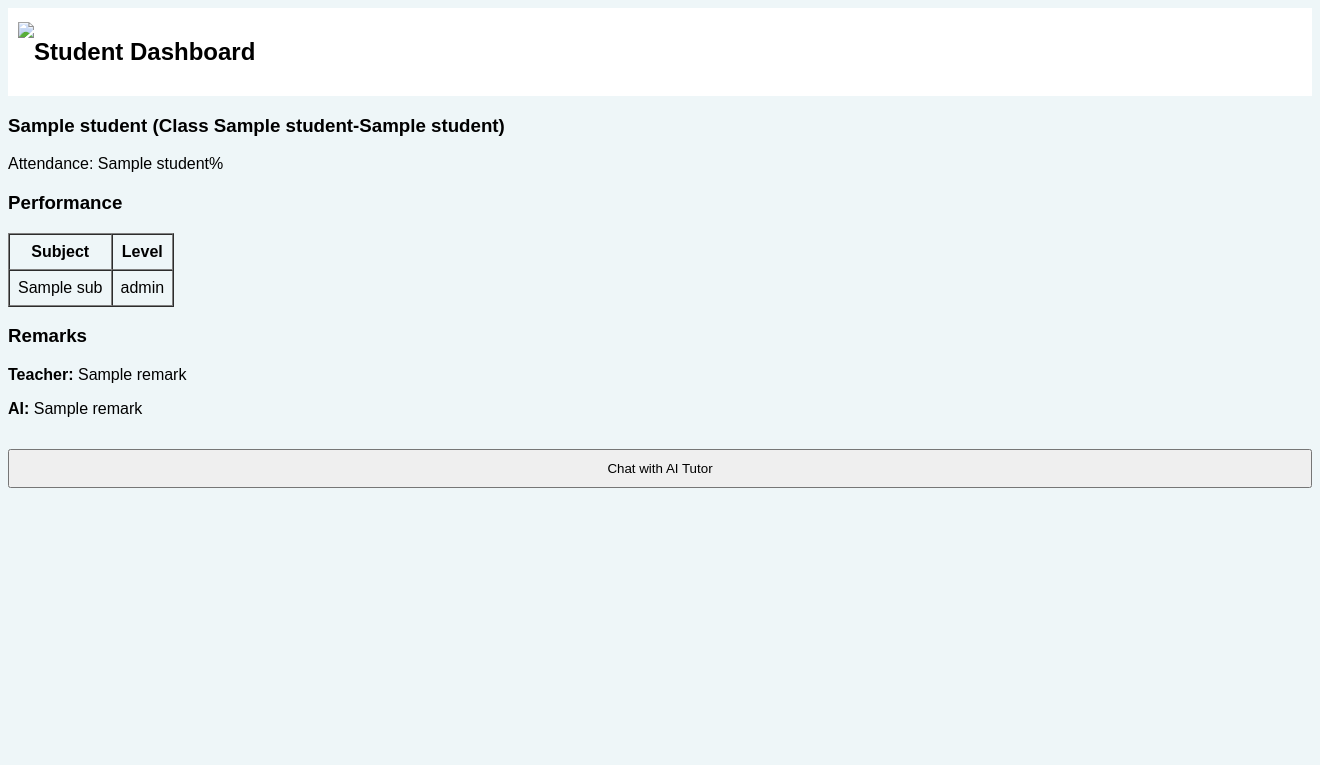
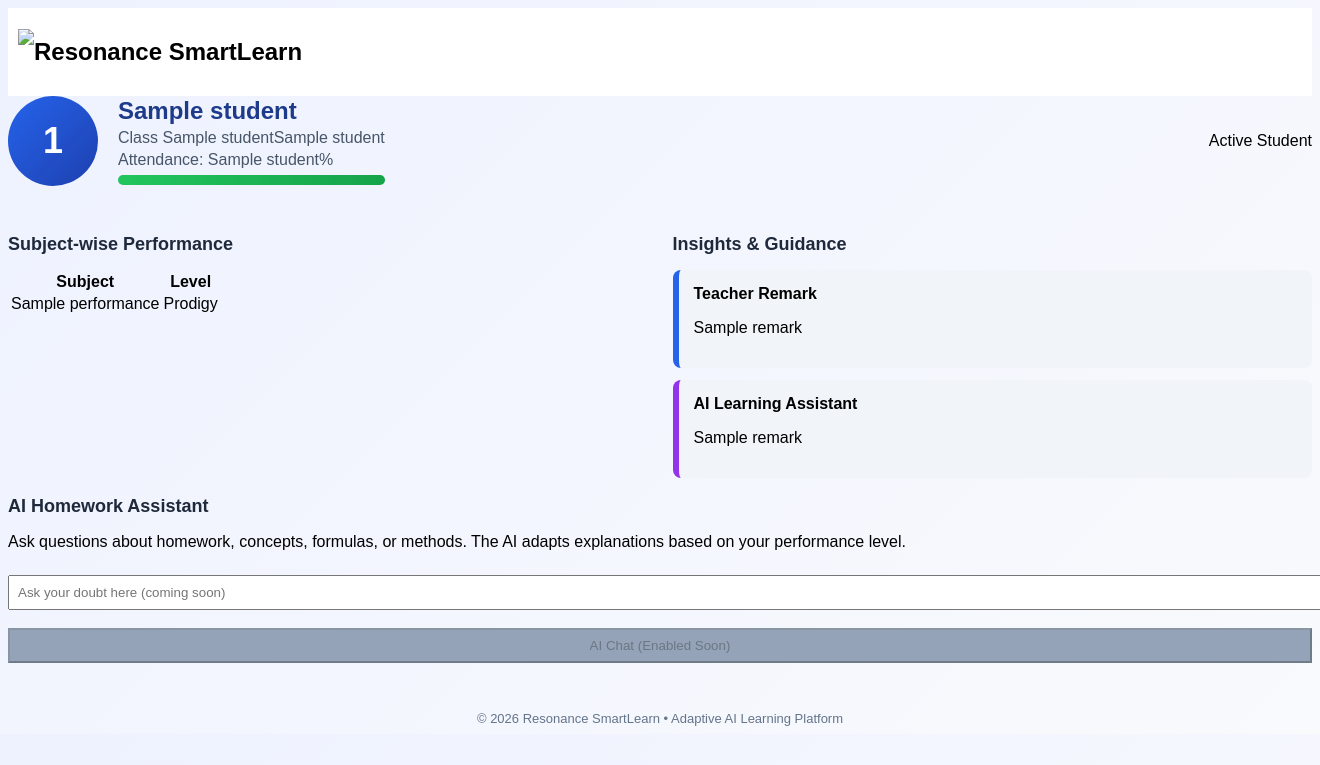
Before and after one commit to showrya-s/resonance_smartlearn_portal, a Flask app: template templates/student_dashboard.html in a window 1320 px wide; the page is wider, and only the part inside the window is pictured. Shown: the top 765 px of that part. Run offline with Flask 3, Linux system fonts and the light colour scheme; the template is opened without the code that fills it: most values are stand-ins (such as "Sample title", 1, 10 or a date in 2020).

Commit message:
Update student_dashboard.html

```diff
--- a/templates/student_dashboard.html
+++ b/templates/student_dashboard.html
@@ -1,42 +1,195 @@
 <!DOCTYPE html>
-<html>
+<html lang="en">
 <head>
-    <title>Student Dashboard</title>
+    <meta charset="UTF-8">
+    <title>Student Dashboard | Resonance SmartLearn</title>
     <link rel="stylesheet" href="/static/style.css">
+
+    <style>
+        body {
+            background: linear-gradient(135deg, #eef2ff, #f8fafc);
+        }
+
+        .dashboard-header {
+            display: flex;
+            justify-content: space-between;
+            align-items: center;
+            margin-bottom: 30px;
+        }
+
+        .student-card {
+            display: flex;
+            gap: 20px;
+            align-items: center;
+        }
+
+        .student-avatar {
+            width: 90px;
+            height: 90px;
+            border-radius: 50%;
+            background: linear-gradient(135deg, #2563eb, #1e40af);
+            color: white;
+            display: flex;
+            align-items: center;
+            justify-content: center;
+            font-size: 36px;
+            font-weight: bold;
+        }
+
+        .student-info h2 {
+            margin: 0;
+            color: #1e3a8a;
+        }
+
+        .student-info p {
+            margin: 4px 0;
+            color: #475569;
+        }
+
+        .grid {
+            display: grid;
+            grid-template-columns: 1fr 1fr;
+            gap: 25px;
+        }
+
+        .progress-bar {
+            height: 10px;
+            background: #e5e7eb;
+            border-radius: 20px;
+            overflow: hidden;
+            margin-top: 6px;
+        }
+
+        .progress-fill {
+            height: 100%;
+            background: linear-gradient(90deg, #22c55e, #16a34a);
+        }
+
+        .remark-box {
+            background: #f1f5f9;
+            border-left: 6px solid #2563eb;
+            padding: 15px;
+            border-radius: 8px;
+            margin-top: 12px;
+        }
+
+        .ai-box {
+            border-left-color: #9333ea;
+        }
+
+        .section-title {
+            font-size: 18px;
+            margin-bottom: 15px;
+            color: #1e293b;
+        }
+
+        .footer-note {
+            text-align: center;
+            margin-top: 40px;
+            font-size: 13px;
+            color: #64748b;
+        }
+    </style>
 </head>
+
 <body>
+
 <div class="header">
-        <img src="/static/logo.png" height="60">
-        <h2>Student Dashboard</h2>
+    <img src="/static/logo.png" height="45">
+    <h2>Resonance SmartLearn</h2>
 </div>
 
-    <div class="card">
-        <h3>{{ student[0] }} (Class {{ student[1] }}-{{ student[2] }})</h3>
-        <p>Attendance: {{ student[3] }}%</p>
+<div class="container">
+
+    <!-- STUDENT PROFILE -->
+    <div class="card dashboard-header">
+        <div class="student-card">
+            <div class="student-avatar">
+                {{ student[0][0] }}
             </div>
 
+            <div class="student-info">
+                <h2>{{ student[0] }}</h2>
+                <p>Class {{ student[1] }}{{ student[2] }}</p>
+                <p>Attendance: {{ student[3] }}%</p>
+
+                <div class="progress-bar">
+                    <div class="progress-fill" style="width: {{ student[3] }}%;"></div>
+                </div>
+            </div>
+        </div>
+
+        <div>
+            <span class="badge green">Active Student</span>
+        </div>
+    </div>
+
+    <!-- PERFORMANCE + REMARKS -->
+    <div class="grid">
+
+        <!-- SUBJECT PERFORMANCE -->
         <div class="card">
-        <h3>Performance</h3>
-        <table border="1" cellpadding="8" cellspacing="0">
+            <h3 class="section-title">Subject-wise Performance</h3>
+
+            <table class="table">
                 <tr>
                     <th>Subject</th>
                     <th>Level</th>
                 </tr>
-            {% for sub, level in performance %}
+
+                {% for subject, level in performance %}
                 <tr>
-                <td>{{ sub }}</td>
-                <td>{{ level }}</td>
+                    <td>{{ subject }}</td>
+                    <td>
+                        {% if level == 'Improver' %}
+                            <span class="badge red">Improver</span>
+                        {% elif level == 'Average' %}
+                            <span class="badge yellow">Average</span>
+                        {% else %}
+                            <span class="badge green">Prodigy</span>
+                        {% endif %}
+                    </td>
                 </tr>
                 {% endfor %}
             </table>
         </div>
 
+        <!-- REMARKS -->
         <div class="card">
-        <h3>Remarks</h3>
-        <p><strong>Teacher:</strong> {{ remarks[0] if remarks else "No remarks yet" }}</p>
-        <p><strong>AI:</strong> {{ remarks[1] if remarks else "AI analysis pending" }}</p>
+            <h3 class="section-title">Insights & Guidance</h3>
+
+            <div class="remark-box">
+                <strong>Teacher Remark</strong>
+                <p>{{ remarks[0] }}</p>
             </div>
 
-    <a href="/chat"><button style="width:100%; padding:10px; margin-top:15px;">Chat with AI Tutor</button></a>
+            <div class="remark-box ai-box">
+                <strong>AI Learning Assistant</strong>
+                <p>{{ remarks[1] }}</p>
+            </div>
+        </div>
+
+    </div>
+
+    <!-- FUTURE AI SECTION -->
+    <div class="card">
+        <h3 class="section-title">AI Homework Assistant</h3>
+        <p>
+            Ask questions about homework, concepts, formulas, or methods.
+            The AI adapts explanations based on your performance level.
+        </p>
+
+        <input type="text" placeholder="Ask your doubt here (coming soon)">
+        <button disabled style="margin-top:10px; background:#94a3b8;">
+            AI Chat (Enabled Soon)
+        </button>
+    </div>
+
+    <div class="footer-note">
+        © 2026 Resonance SmartLearn • Adaptive AI Learning Platform
+    </div>
+
+</div>
+
 </body>
 </html>
```
Lines whose indentation alone changed are shown as unchanged.
